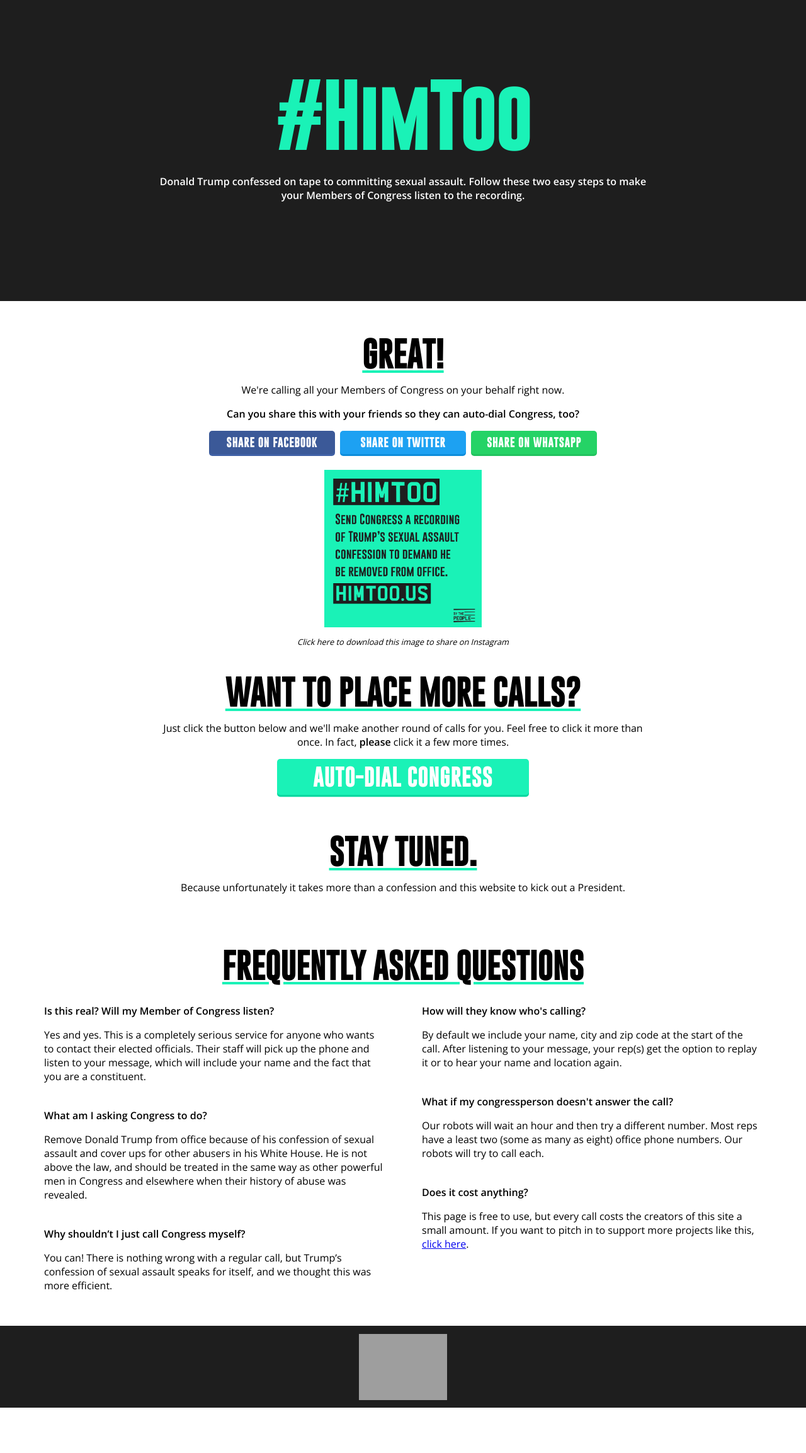
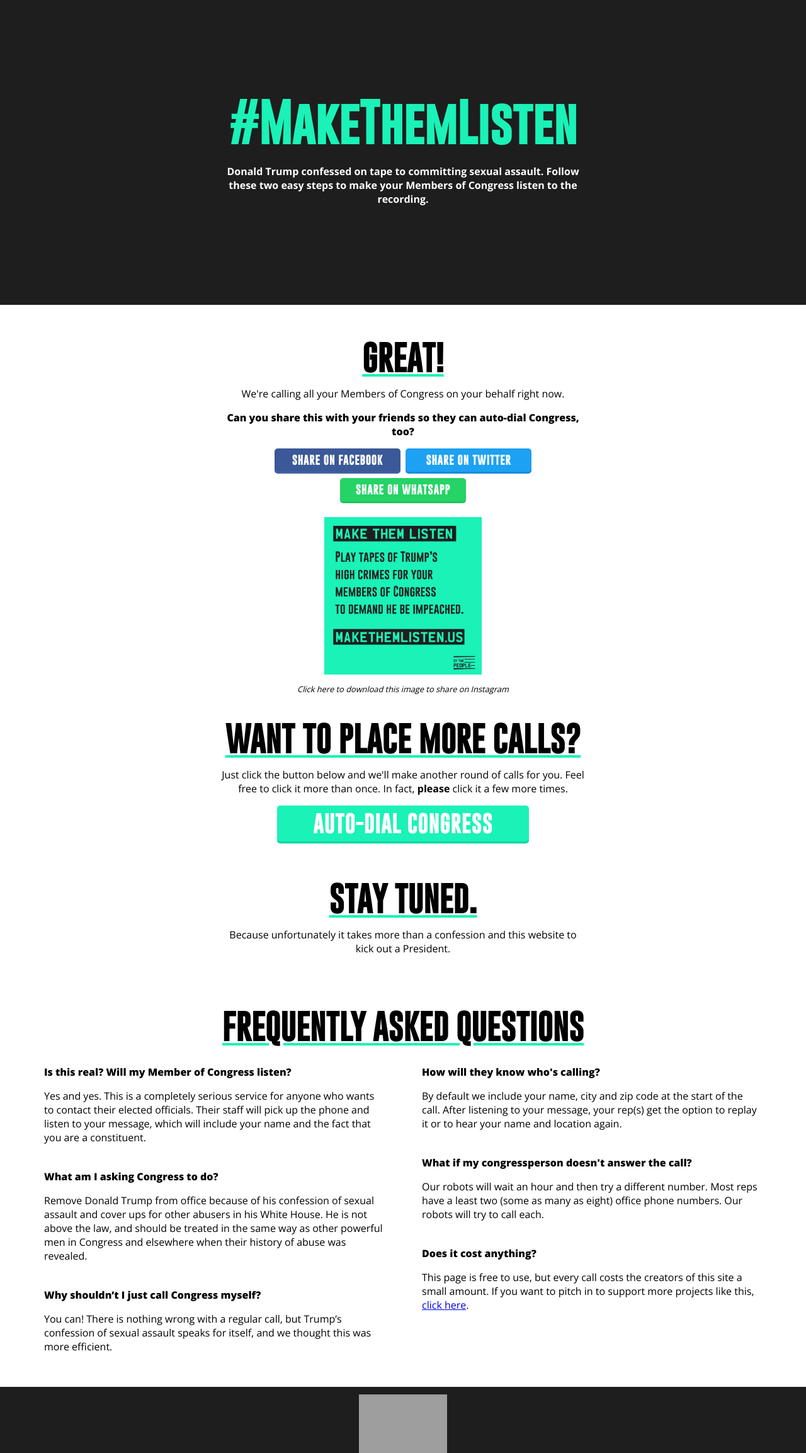
Before and after one commit to cmdouglas/robocalls, a Flask app: page /confirmation in a window 1280 px wide. Shown: the top 2307 px of the page at 63% size. Before the commit the page ends 2235 px from the top, so only its background shows below. Run offline with Flask 2, Linux system fonts and the light colour scheme; the visitor is signed in with stand-in values (Sample User, id 1); some libraries are stand-ins or nearby versions; grey boxes are pictures that could not be loaded.

Commit message:
Minor design tweaks, Link Creation, Resizing h1

```diff
--- a/app/static/css/baseline.css
+++ b/app/static/css/baseline.css
@@ -88,7 +88,7 @@
 
     .topContent {
         padding:3%;
-        font-weight:bold;
+        font-weight:700;
     }
 
     .top {
@@ -139,7 +139,7 @@
     }
 
     .faqQuestion {
-        font-weight:bold;
+        font-weight:800;
         margin-top:15px;
     }
 
@@ -254,7 +254,7 @@
         }
 
         h1 {
-            font-size:7em;
+            font-size:5em;
         }
 
         h2 {
@@ -272,11 +272,15 @@
     /* MAIN */
 
         .content {
-            max-width:65%;
+            max-width:80%;
+        }
+
+        .topContent {
+            padding-top:100px;
         }
 
         .input {
-            width: 60%;
+            width: 95%;
         }
 
         span.error {
@@ -310,3 +314,15 @@
         }
 
 }
+
+@media screen and (min-width: 1000px) {
+
+        .content {
+            max-width:45%;
+        }
+
+        .input {
+            width: 95%;
+        }
+
+}
--- a/app/static/js/core.js
+++ b/app/static/js/core.js
@@ -1,3 +1,7 @@
+$(function() {
+    $("#mainTitle").fitText(.8);
+});
+
 $(function() {
 /*
 	$("#firstCall").click(function() {
--- /dev/null
+++ b/app/static/js/jquery.fittext.js
@@ -0,0 +1,43 @@
+/*global jQuery */
+/*!
+* FitText.js 1.2
+*
+* Copyright 2011, Dave Rupert http://daverupert.com
+* Released under the WTFPL license
+* http://sam.zoy.org/wtfpl/
+*
+* Date: Thu May 05 14:23:00 2011 -0600
+*/
+
+(function( $ ){
+
+  $.fn.fitText = function( kompressor, options ) {
+
+    // Setup options
+    var compressor = kompressor || 1,
+        settings = $.extend({
+          'minFontSize' : Number.NEGATIVE_INFINITY,
+          'maxFontSize' : Number.POSITIVE_INFINITY
+        }, options);
+
+    return this.each(function(){
+
+      // Store the object
+      var $this = $(this);
+
+      // Resizer() resizes items based on the object width divided by the compressor * 10
+      var resizer = function () {
+        $this.css('font-size', Math.max(Math.min($this.width() / (compressor*10), parseFloat(settings.maxFontSize)), parseFloat(settings.minFontSize)));
+      };
+
+      // Call once to set.
+      resizer();
+
+      // Call on resize. Opera debounces their resize by default.
+      $(window).on('resize.fittext orientationchange.fittext', resizer);
+
+    });
+
+  };
+
+})( jQuery );
--- a/app/templates/base.html
+++ b/app/templates/base.html
@@ -7,22 +7,23 @@
     <meta name="viewport" content="width=device-width, user-scalable=yes">
     <meta name="description" content="">
     <meta name="author" content="By the People">
-    <meta property="og:title" content="FACEBOOK TITLE"/>
+    <meta property="og:title" content="Make them listen. Make them impeach."/>
     <meta property="og:type" content="website"/>
-    <meta property="og:url" content="URL"/>
-    <meta property="og:image" content="SHARE IMAGE"/>
-    <meta property="og:site_name" content="SITE NAME"/>
+    <meta property="og:url" content="http://www.makethemlisten.us"/>
+    <meta property="og:image" content="images/Facebook Image.png"/>
+    <meta property="og:site_name" content="Make Them Listen"/>
     <meta property="fb:admins" content="612663871"/>
-    <meta property="og:description" content="FB DESCRIPTION"/>
-    <meta property="twitter:title" content="TWITTER CARD TITLE"/>
-    <meta property="twitter:description" content="TWITTER DESC. CAN INCL. IMAGE"/>
-    <meta name="twittertext" content="TWITTER TEXT WITH HASHTAG"/>
+    <meta property="og:description" content="Play tapes of Trump’s high crimes for your members of Congress to demand they remove the Trump Administration."/>
+    <meta property="twitter:title" content="Frustrated with Congress refusing to remove Trump? Maybe this will help."/>
+    <meta property="twitter:description" content=" Play tapes of Trump’s high crimes for your Member of Congress."/>
+    <meta name="twittertext" content="If you’re frustrated with Congress refusing to remove Trump - maybe this will help. Play tapes of Trump’s high crimes for your Member of Congress."/>
 
-    <title>#HimToo</title>
+    <title>#MakeThemListen</title>
     <link href="{{ url_for('static', filename='css/baseline.css') }}" rel="stylesheet"/>
-    <link href='https://fonts.googleapis.com/css?family=Open+Sans:400,300,600' rel='stylesheet' type='text/css'>
+    <link href='https://fonts.googleapis.com/css?family=Open+Sans:400,700,800' rel='stylesheet' type='text/css'>
     <script type="text/javascript" src="https://code.jquery.com/jquery-3.1.0.min.js"></script>
     <script type="text/javascript" src="{{ url_for('static', filename="js/core.js") }}" rel="stylesheet"></script>
+    <script src="js/jquery.fittext.js"></script>
 
 </head>
 <body>
@@ -31,9 +32,7 @@
 
     <div class="content topContent">
 
-        <h1>#HimToo</h1>
-
-        <!-- <h3>Play a recording of Trump's confession of sexual assault for your Members of Congress who refuse to take action to remove him from office, in just 2 steps that will take less than 30 seconds.</h3> -->
+        <h1 id="mainTitle">#MakeThemListen</h1>
 
         <p>Donald Trump confessed on tape to committing sexual assault. Follow these two easy steps to make your Members
             of Congress listen to the recording.</p>
--- a/app/templates/confirmation.html
+++ b/app/templates/confirmation.html
@@ -16,16 +16,16 @@
                 {% endif %}
             {% endwith %}
 
-        <p style="font-weight: bold;">Can you share this with your friends so they can auto-dial Congress, too?</p>
+        <p style="font-weight: 800;">Can you share this with your friends so they can auto-dial Congress, too?</p>
 
         <div class="shareButtons">
-            <a href="#" class="button facebook">Share on Facebook</a>
-            <a href="#" class="button twitter">Share on Twitter</a>
-            <a href="#" class="button whatsapp">Share on WhatsApp</a>
+            <a href="http://www.facebook.com/sharer/sharer.php?u=http://www.makethemlisten.us" class="button facebook">Share on Facebook</a>
+            <a href="https://twitter.com/intent/tweet?text=If%20you%E2%80%99re%20frustrated%20with%20Congress%20refusing%20to%20remove%20Trump%20-%20maybe%20this%20will%20help.%20Play%20tapes%20of%20Trump%E2%80%99s%20high%20crimes%20for%20your%20Member%20of%20Congress.%20MakeThemListen.us" class="button twitter">Share on Twitter</a>
+            <a href="whatsapp://send?text=http://www.makethemlisten.us" class="button whatsapp">Share on WhatsApp</a>
         </div>
 
         <div class="instashare">
-            <a href="#" class="noDecoration"><img class="instashareImage" src="{{ url_for('static', filename="images/Dialer Promo 1.png") }}" download>
+            <a href="images/MakeThemListenImage.png" class="noDecoration" download><img class="instashareImage" src="{{ url_for('static', filename="images/MakeThemListenImage.png") }}">
                 <p>Click here to download this image to share on Instagram</p></a>
         </div>
 
```
Also changed, not shown: app/static/images/Dialer Promo 1.png (deleted), app/static/images/Facebook Image.png (added), app/static/images/MakeThemListenImage.png (added).
